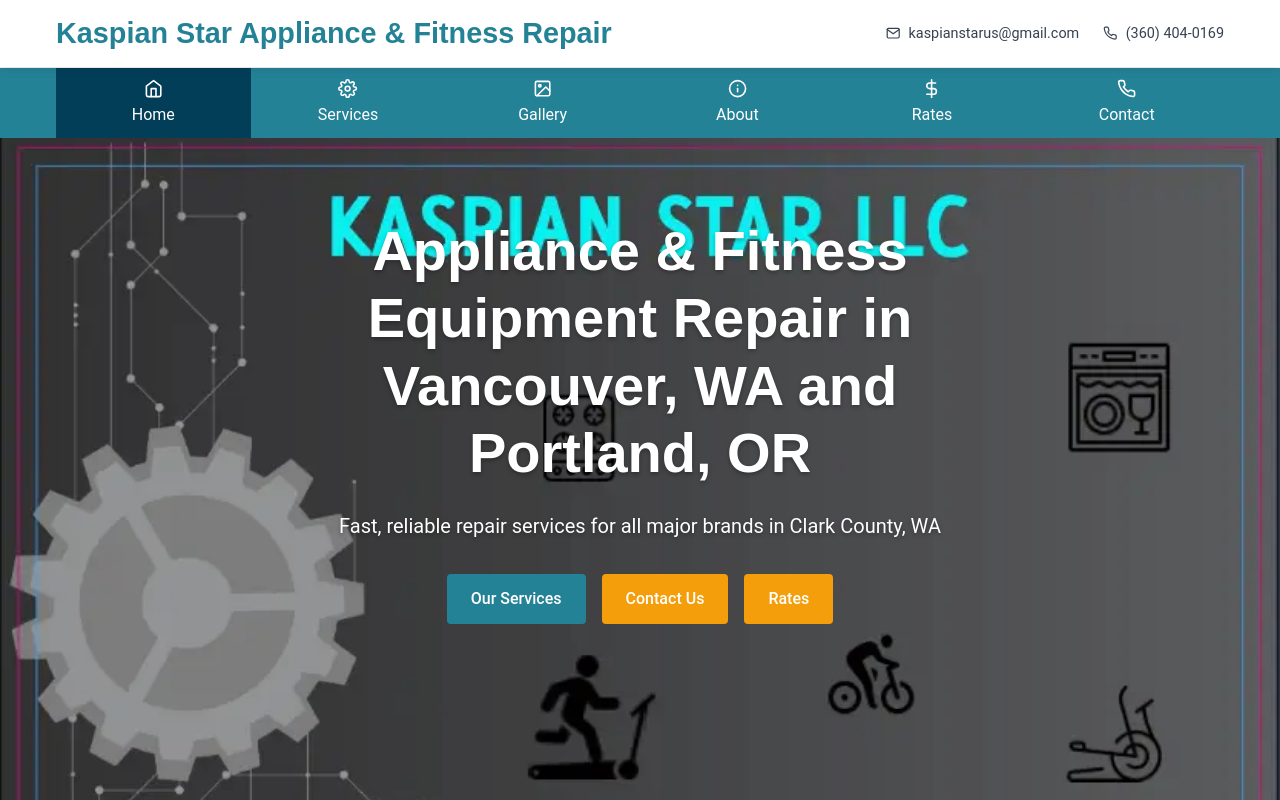
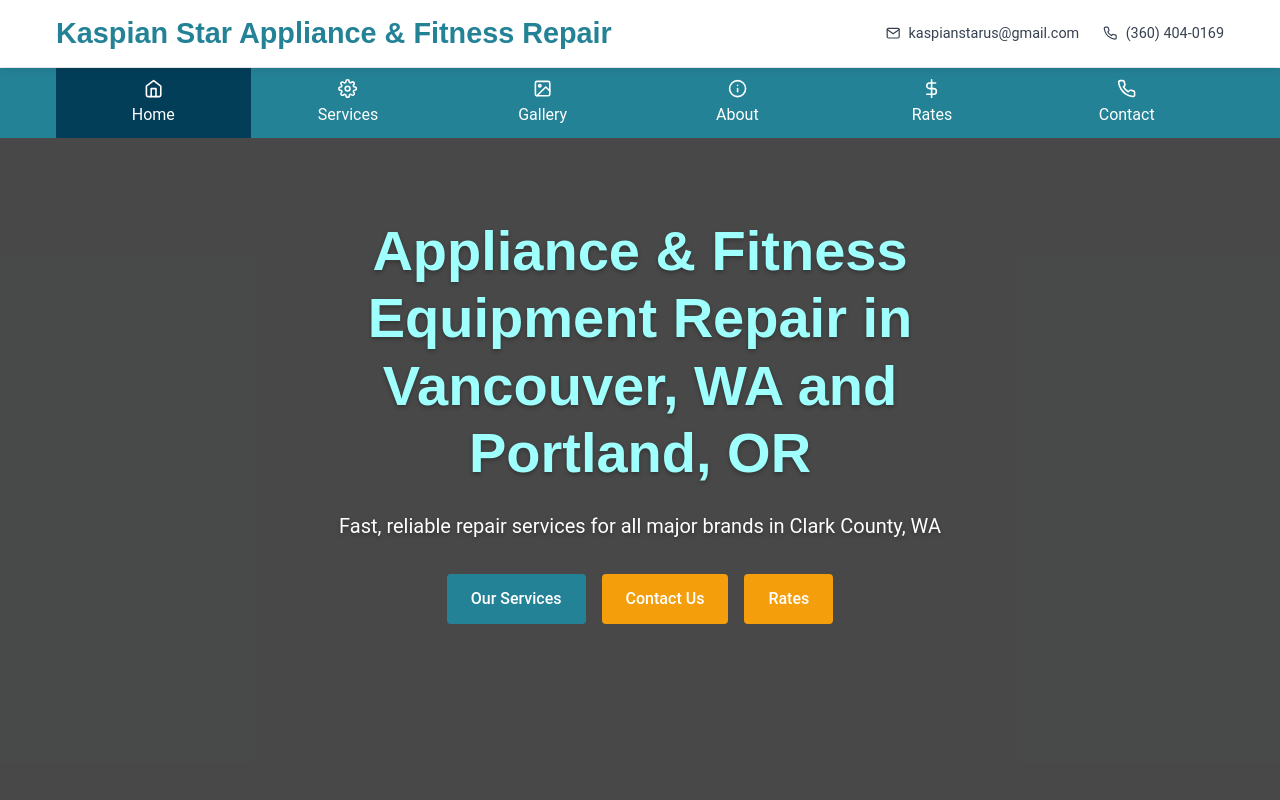
Before and after one commit to pdxserg/appliance-repair-spa, a React (Vite) app: page / in a window 1280 px wide. Shown: the top 800 px of the page. Built offline with nearby package versions, Linux system fonts and the light colour scheme.

Commit message:
fix: optimisation

```diff
--- a/src/components/Header/Header.tsx
+++ b/src/components/Header/Header.tsx
@@ -1,7 +1,8 @@
-// src/components/Header/Header.tsx
+
 
 import { FiMenu, FiX, FiPhone, FiMail } from 'react-icons/fi';
 import styles from './Header.module.css';
+
 
 interface HeaderProps {
 	isScrolled: boolean;
--- a/src/components/Hero/Hero.module.css
+++ b/src/components/Hero/Hero.module.css
@@ -18,7 +18,7 @@
     left: 0;
     width: 100%;
     height: 100%;
-    background-image: url('/src/assets/images/gallery/bgc-logo.webp');
+    /*background-image: url('/src/assets/images/gallery/bgc-logo.webp');*/
     background-color: rgba(0, 0, 0, 0.7);
     background-position: bottom;
     background-repeat: no-repeat;
@@ -27,6 +27,8 @@
     justify-content: center;
     align-items: center;
 }
+
+
 
 .heroContent {
     color: white;
@@ -40,6 +42,7 @@
 .heroContent h1 {
     font-size: 3.5rem;
     margin-bottom: 1.5rem;
+    color: #9ffffc;
     text-shadow: 0 2px 4px rgba(0, 0, 0, 0.3);
 }
 
--- a/src/components/Hero/Hero.tsx
+++ b/src/components/Hero/Hero.tsx
@@ -6,6 +6,7 @@
 	return (
 		<section id="home" className={styles.hero}>
 			<div className={styles.overlay}>
+
 				<div className="container">
 					<div className={styles.heroContent}>
 						<h1>Appliance & Fitness Equipment Repair in Vancouver, WA and Portland, OR</h1>
```
